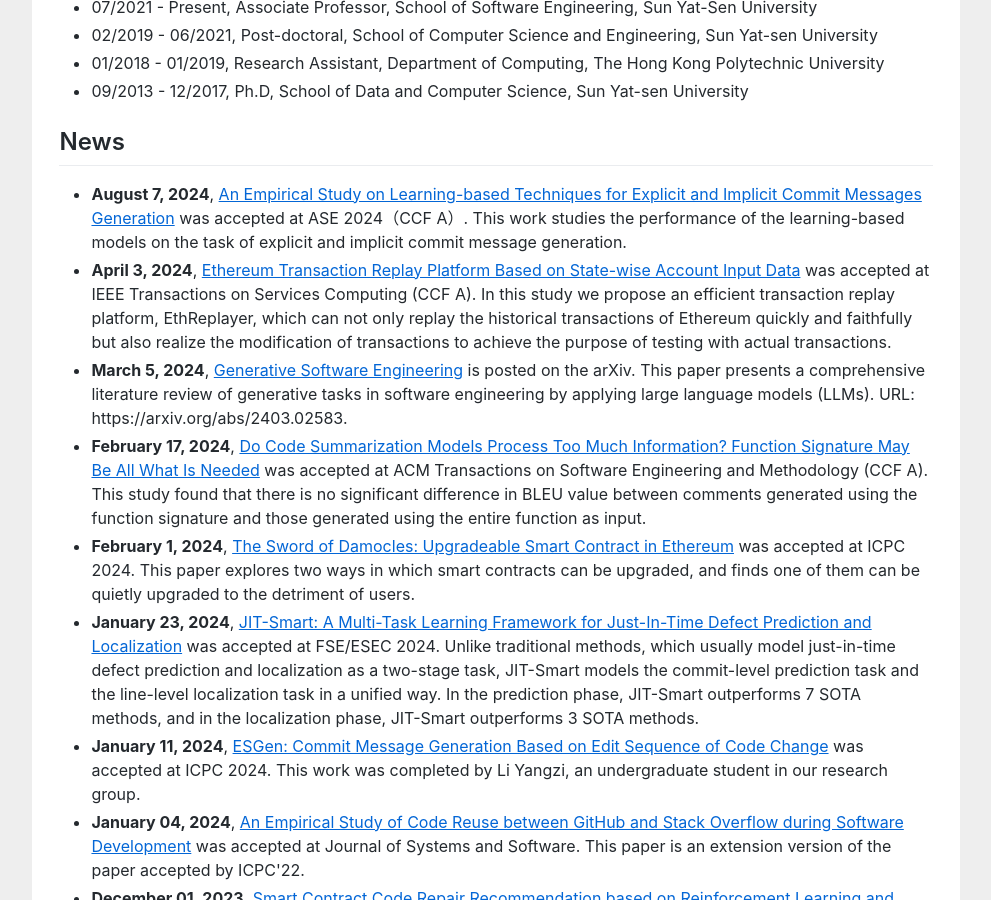
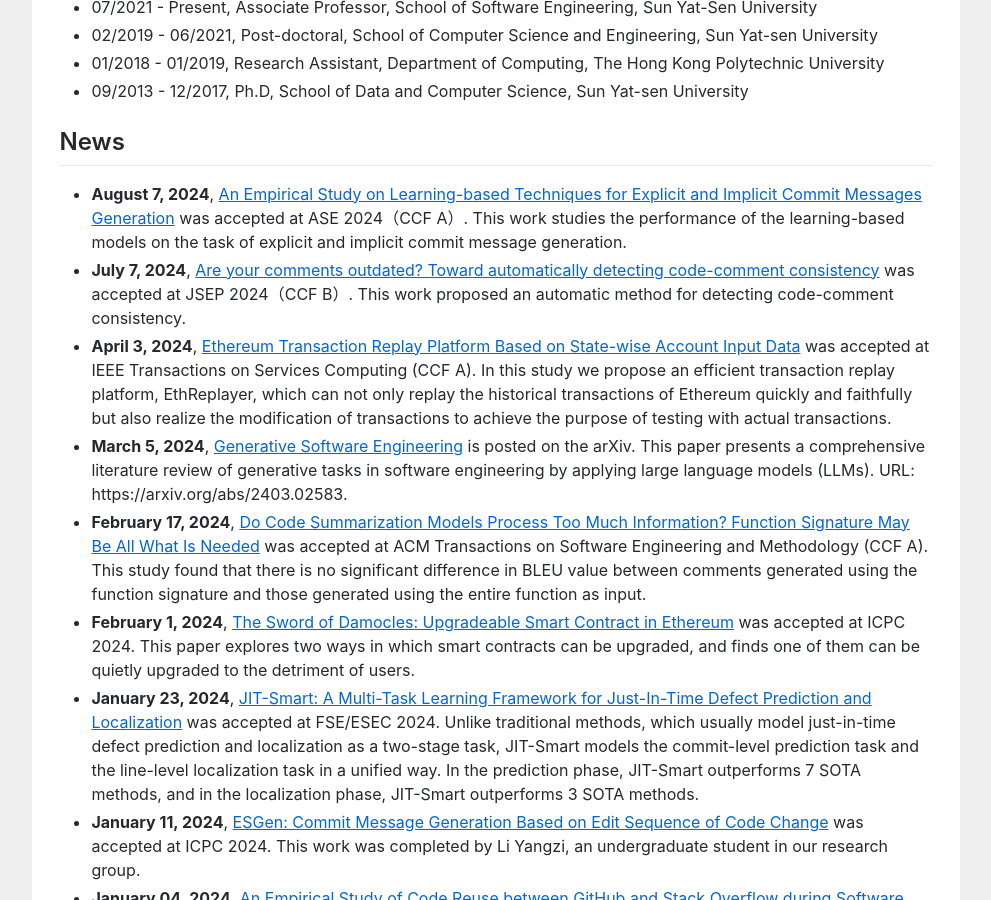
Before and after one commit to huangyuan-hy/huangyuan-hy.github.io, a Jekyll site: the page index.html, which Jekyll copies as it is, in a window 1280 px wide and 900 px high, scrolled down 693 px. Shown: the whole window, without its empty margins (144-1135 px from the left). Built offline with Jekyll 4.4.1, drawn with Linux system fonts in a browser that asks for light colours.

Commit message:
Update index.html

```diff
--- a/index.html
+++ b/index.html
@@ -94,6 +94,7 @@ gtag('config', 'UA-158965281-1');
 				<h2>News</h2>
 					<ul>
 						<li><b>August 7, 2024</b>, <a href=""><u>An Empirical Study on Learning-based Techniques for Explicit and Implicit Commit Messages Generation</u></a> was accepted at ASE 2024（CCF A）. This work studies the performance of the learning-based models on the task of explicit and implicit commit message generation.</li>
+						<li><b>July 7, 2024</b>, <a href=""><u>Are your comments outdated? Toward automatically detecting code-comment consistency</u></a> was accepted at JSEP 2024（CCF B）. This work proposed an automatic method for detecting code-comment consistency.</li>
 						<li><b>April 3, 2024</b>, <a href=""><u>Ethereum Transaction Replay Platform Based on State-wise Account Input Data</u></a> was accepted at IEEE Transactions on Services Computing (CCF A). In this study we propose an efficient transaction replay platform, EthReplayer, which can not only replay the historical transactions of Ethereum quickly and faithfully but also realize the modification of transactions to achieve the purpose of testing with actual transactions.</li>
 						<li><b>March 5, 2024</b>, <a href=""><u>Generative Software Engineering</u></a> is posted on the arXiv. This paper presents a comprehensive literature review of generative tasks in software engineering by applying large language models (LLMs). URL: https://arxiv.org/abs/2403.02583.</li>
 						<li><b>February 17, 2024</b>, <a href=""><u>Do Code Summarization Models Process Too Much Information? Function Signature May Be All What Is Needed</u></a> was accepted at ACM Transactions on Software Engineering and Methodology (CCF A). This study found that there is no significant difference in BLEU value between comments generated using the function signature and those generated using the entire function as input.</li>
```
